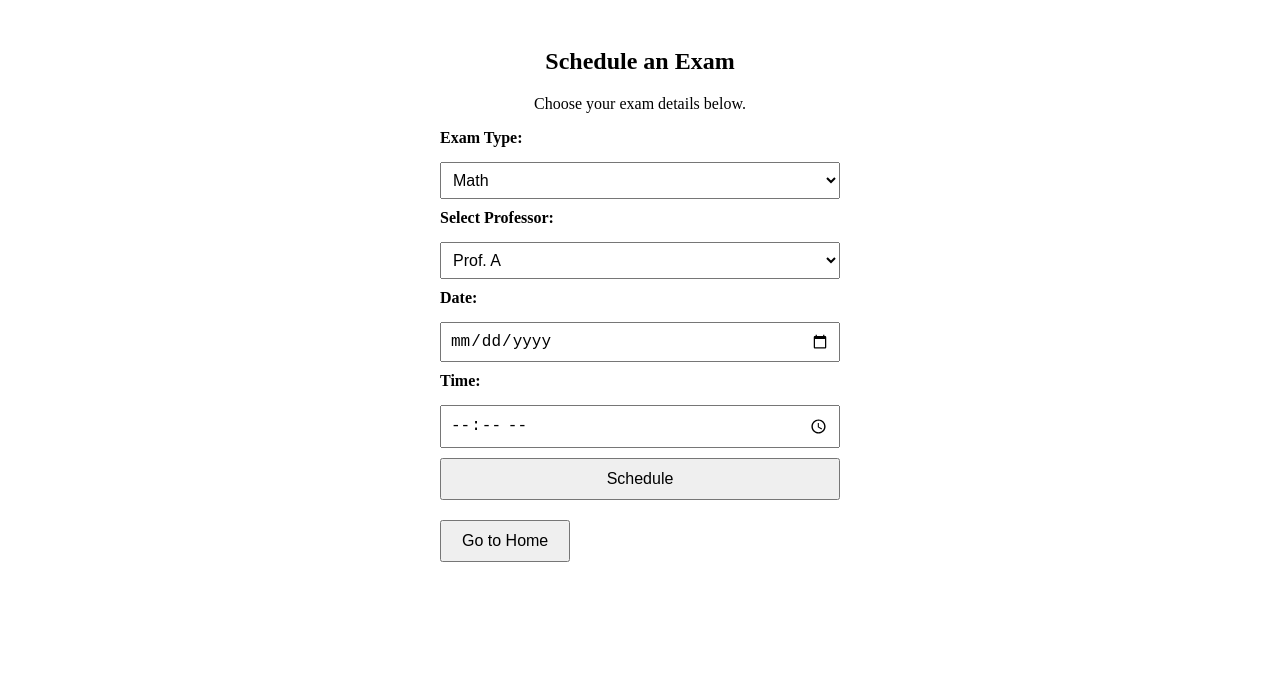
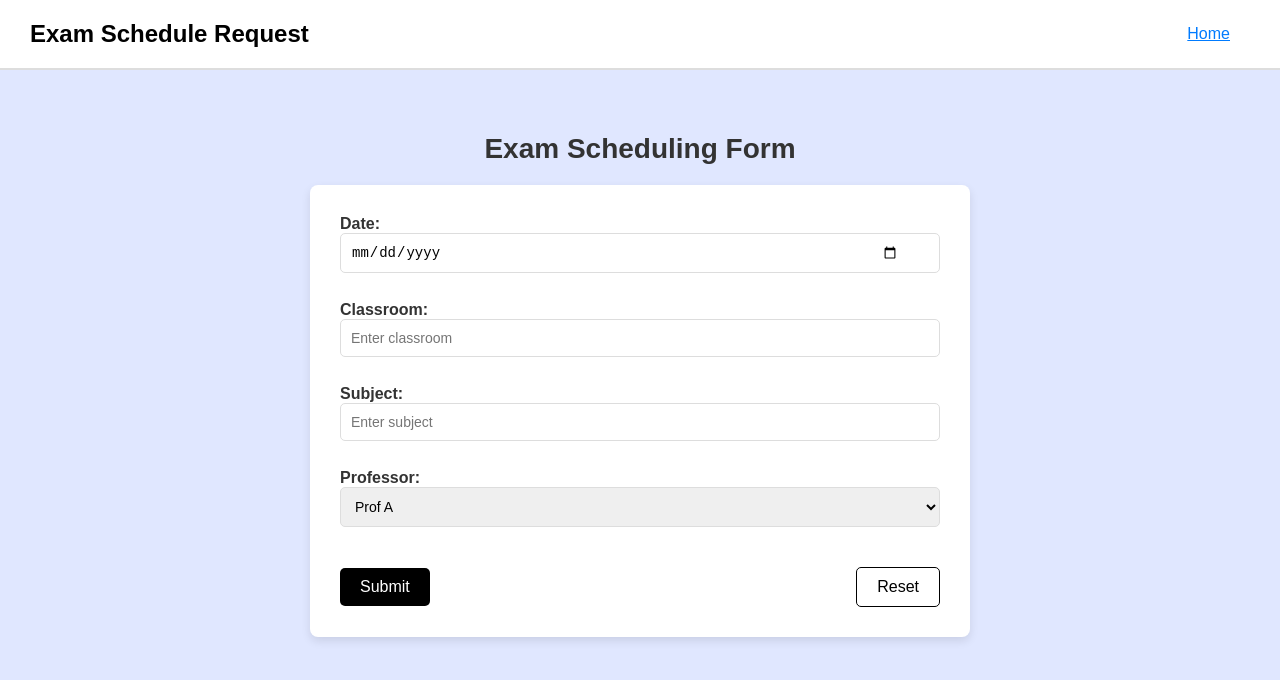
Before and after one commit to PisicileSalbatice/Frontend, a React (Create React App) app in the folder USVExamPlanner/usv-exam-planner/: page /exam-scheduling in a window 1280 px wide. Shown: the top 680 px of the page. Built offline with nearby package versions, Linux system fonts and the light colour scheme; the HTML template or start-up script is replaced by a standard one.

Commit message:
Design
Am terminat design ul

```diff
--- a/USVExamPlanner/usv-exam-planner/src/pages/ExamSchedulingPage.js
+++ b/USVExamPlanner/usv-exam-planner/src/pages/ExamSchedulingPage.js
@@ -1,50 +1,70 @@
-// src/pages/ExamSchedulingPage.js
-import React from 'react';
-import { useNavigate } from 'react-router-dom';
-import '../styles/ExamSchedulingPage.css'; // Importă stilurile CSS din folderul styles
+import React, { useState, useEffect } from 'react';
+import { useNavigate, useLocation } from 'react-router-dom';
+import '../styles/ExamSchedulingPage.css';
 
 function ExamSchedulingPage() {
   const navigate = useNavigate();
+  const location = useLocation();
 
-  const goToHome = () => {
-    navigate('/home');
-  };
+  const [selectedDate, setSelectedDate] = useState('');
+
+  useEffect(() => {
+    const params = new URLSearchParams(location.search);
+    const date = params.get('date'); // Preluăm data din query param
+    if (date) {
+      // Corectăm data pentru a evita diferența de fus orar
+      const correctedDate = new Date(date);
+      correctedDate.setMinutes(correctedDate.getMinutes() - correctedDate.getTimezoneOffset()); // Ajustăm pentru a elimina diferența de fus orar
+      const formattedDate = correctedDate.toISOString().split('T')[0]; // Formatează data ca YYYY-MM-DD
+      setSelectedDate(formattedDate); // Setează data corectă
+    }
+  }, [location.search]);
 
   return (
-    <div className="scheduling-container">
-      <h2>Schedule an Exam</h2>
-      <p>Choose your exam details below.</p>
+    <div className="exam-scheduling-page">
+      <header>
+        <h1>Exam Schedule Request</h1>
+        <nav>
+          <button onClick={() => navigate('/home')}>Home</button>
+        </nav>
+      </header>
 
-      {/* Formular pentru Scheduling */}
-      <form className="scheduling-form">
-        <label htmlFor="exam-type">Exam Type:</label>
-        <select id="exam-type" name="exam-type">
-          <option value="math">Math</option>
-          <option value="science">Science</option>
-          <option value="history">History</option>
-        </select>
+      <div className="form-container">
+        <h2>Exam Scheduling Form</h2>
+        <form>
+          <label>
+            Date:
+            <input
+              type="date"
+              value={selectedDate}
+              onChange={(e) => setSelectedDate(e.target.value)}
+            />
+          </label>
 
-        <label htmlFor="professor">Select Professor:</label>
-        <select id="professor" name="professor">
-          <option value="prof-a">Prof. A</option>
-          <option value="prof-b">Prof. B</option>
-          <option value="prof-c">Prof. C</option>
-          <option value="prof-d">Prof. D</option>
-          <option value="prof-e">Prof. E</option>
-        </select>
+          <label>
+            Classroom:
+            <input type="text" placeholder="Enter classroom" />
+          </label>
 
-        <label htmlFor="date">Date:</label>
-        <input type="date" id="date" name="date" />
+          <label>
+            Subject:
+            <input type="text" placeholder="Enter subject" />
+          </label>
 
-        <label htmlFor="time">Time:</label>
-        <input type="time" id="time" name="time" />
+          <label>
+            Professor:
+            <select>
+              <option value="ProfA">Prof A</option>
+              <option value="ProfB">Prof B</option>
+              <option value="ProfC">Prof C</option>
+            </select>
+          </label>
 
-        <button type="button">Schedule</button>
-      </form>
-
-      {/* Butoane de navigare */}
-      <div className="scheduling-buttons">
-        <button onClick={goToHome}>Go to Home</button>
+          <div className="form-buttons">
+            <button type="submit">Submit</button>
+            <button type="reset">Reset</button>
+          </div>
+        </form>
       </div>
     </div>
   );
--- a/USVExamPlanner/usv-exam-planner/src/styles/ExamSchedulingPage.css
+++ b/USVExamPlanner/usv-exam-planner/src/styles/ExamSchedulingPage.css
@@ -1,38 +1,170 @@
-/* src/styles/SchedulingPage.css */
+/* General Styling */
+body {
+  margin: 0;
+  font-family: Arial, sans-serif;
+  background-color: #e0e7ff; /* Light blue background */
+}
 
-.scheduling-container {
-    max-width: 400px;         /* Setează o lățime maximă pentru centrul paginii */
-    margin: 0 auto;           /* Centrează containerul pe orizontală */
-    padding: 20px;            /* Adaugă padding pentru aspect */
-    text-align: center;       /* Aliniază textul pe centrul paginii */
-  }
+/* Page Container */
+.exam-scheduling-page {
+  display: flex;
+  flex-direction: column;
+  min-height: 100vh;
+}
 
-  .scheduling-form {
-    display: flex;            /* Setează form-ul pentru layout pe verticală */
-    flex-direction: column;   /* Așează elementele în coloană */
-    gap: 10px;                /* Spațiere între câmpurile formularului */
-  }
+/* Header */
+header {
+  background-color: #fff;
+  display: flex;
+  justify-content: space-between;
+  align-items: center;
+  padding: 15px 30px;
+  border-bottom: 2px solid #ddd;
+}
 
-  .scheduling-form label {
-    text-align: left;         /* Aliniază textul etichetelor la stânga */
-    margin-bottom: 5px;       /* Spațiere sub etichete */
-    font-weight: bold;        /* Face textul etichetelor mai vizibil */
-  }
+header h1 {
+  font-size: 24px;
+  color: #000;
+  margin: 0;
+}
 
-  .scheduling-buttons {
-    margin-top: 20px;         /* Adaugă spațiu între formular și butoane */
-    display: flex;            /* Așează butoanele unul lângă altul */
-    justify-content: space-between; /* Spațiu egal între butoane */
-  }
+header nav button {
+  background: none;
+  border: none;
+  color: #007bff;
+  font-size: 16px;
+  cursor: pointer;
+  margin-left: 15px;
+  text-decoration: underline;
+}
 
-  .scheduling-form input,
-  .scheduling-form select {
-    padding: 8px;             /* Adaugă padding pentru input și select */
-    font-size: 16px;          /* Dimensiune confortabilă pentru text */
-  }
+header nav button:hover {
+  text-decoration: none;
+  color: #0056b3;
+}
 
-  button {
-    padding: 10px 20px;       /* Dimensiunea butoanelor */
-    font-size: 16px;          /* Mărimea textului pentru vizibilitate */
-    cursor: pointer;          /* Cursor pointer pentru butoane */
-  }
+/* Form Container */
+.form-container {
+  background-color: #e0e7ff; /* Light blue */
+  padding: 40px 20px;
+  display: flex;
+  flex-direction: column;
+  align-items: center;
+  flex: 1;
+}
+
+.form-container h2 {
+  font-size: 28px;
+  font-weight: bold;
+  color: #333;
+  margin-bottom: 20px;
+}
+
+.form-container form {
+  background-color: #fff;
+  padding: 30px;
+  border-radius: 8px;
+  box-shadow: 0 4px 10px rgba(0, 0, 0, 0.1);
+  width: 100%;
+  max-width: 600px;
+}
+
+/* Form Fields */
+form label {
+  display: block;
+  font-size: 16px;
+  font-weight: bold;
+  margin-bottom: 8px;
+  color: #333;
+}
+
+form input,
+form select {
+  width: 100%;
+  padding: 10px;
+  font-size: 14px;
+  margin-bottom: 20px;
+  border: 1px solid #ddd;
+  border-radius: 5px;
+  box-sizing: border-box;
+}
+
+form input[type="date"] {
+  padding-right: 40px;
+}
+
+.professor-options {
+  display: flex;
+  gap: 10px;
+  margin-bottom: 20px;
+}
+
+.professor-options button {
+  background-color: #fff;
+  color: #000;
+  border: 1px solid #ddd;
+  border-radius: 5px;
+  padding: 10px 20px;
+  font-size: 14px;
+  cursor: pointer;
+  transition: all 0.2s ease-in-out;
+}
+
+.professor-options button:hover {
+  background-color: #007bff;
+  color: #fff;
+  border-color: #0056b3;
+}
+
+/* Form Buttons */
+.form-buttons {
+  display: flex;
+  justify-content: space-between;
+  align-items: center;
+  margin-top: 20px;
+}
+
+form .form-buttons button {
+  padding: 10px 20px;
+  font-size: 16px;
+  border-radius: 5px;
+  cursor: pointer;
+}
+
+form .form-buttons button[type="submit"] {
+  background-color: #000;
+  color: #fff;
+  border: none;
+}
+
+form .form-buttons button[type="reset"] {
+  background-color: #fff;
+  color: #000;
+  border: 1px solid #000;
+}
+
+form .form-buttons button:hover {
+  opacity: 0.8;
+}
+
+/* Confirmation Message */
+.confirmation-message {
+  margin-top: 20px;
+  padding: 15px;
+  background-color: #d1e7dd;
+  border-radius: 5px;
+  color: #155724;
+  font-size: 16px;
+  text-align: center;
+  border: 1px solid #badbcc;
+}
+
+/* Footer */
+footer {
+  background-color: #f9f9f9;
+  text-align: center;
+  padding: 15px 0;
+  font-size: 14px;
+  color: #555;
+  border-top: 1px solid #ddd;
+}
```
